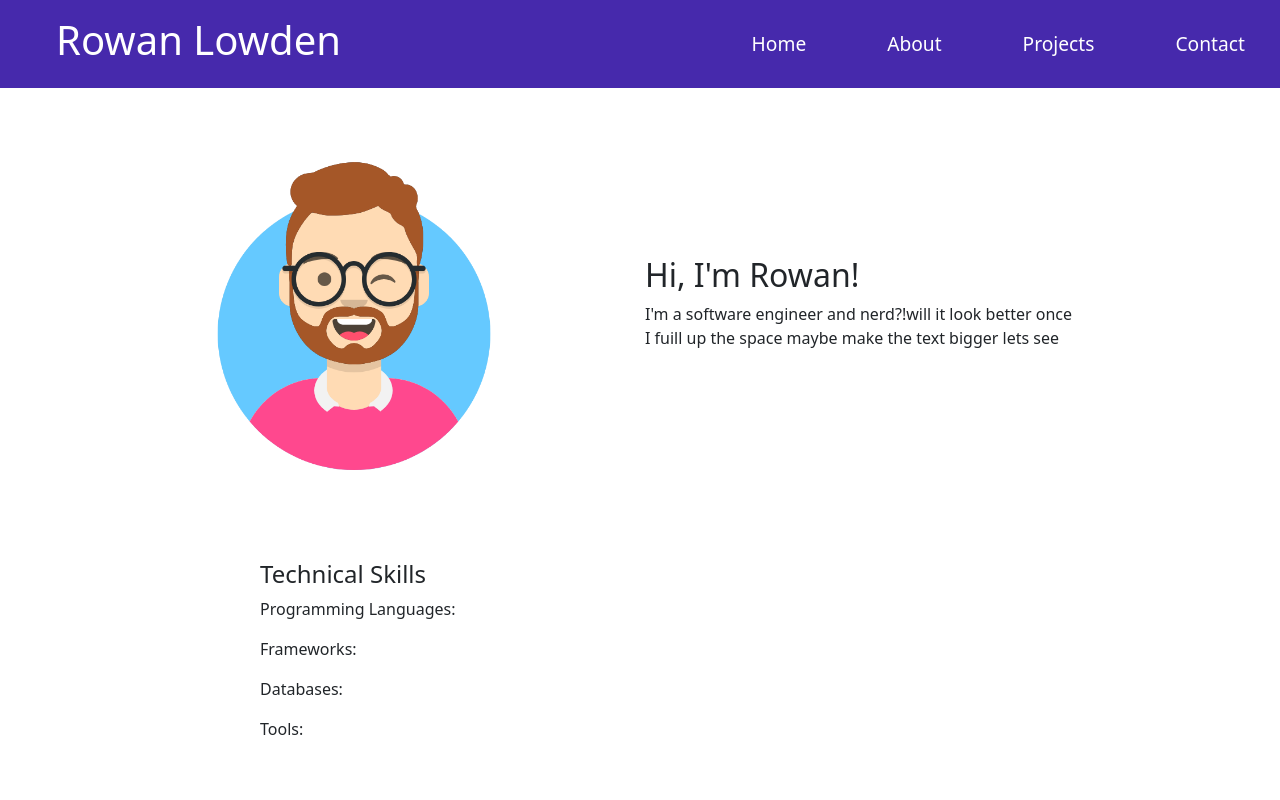
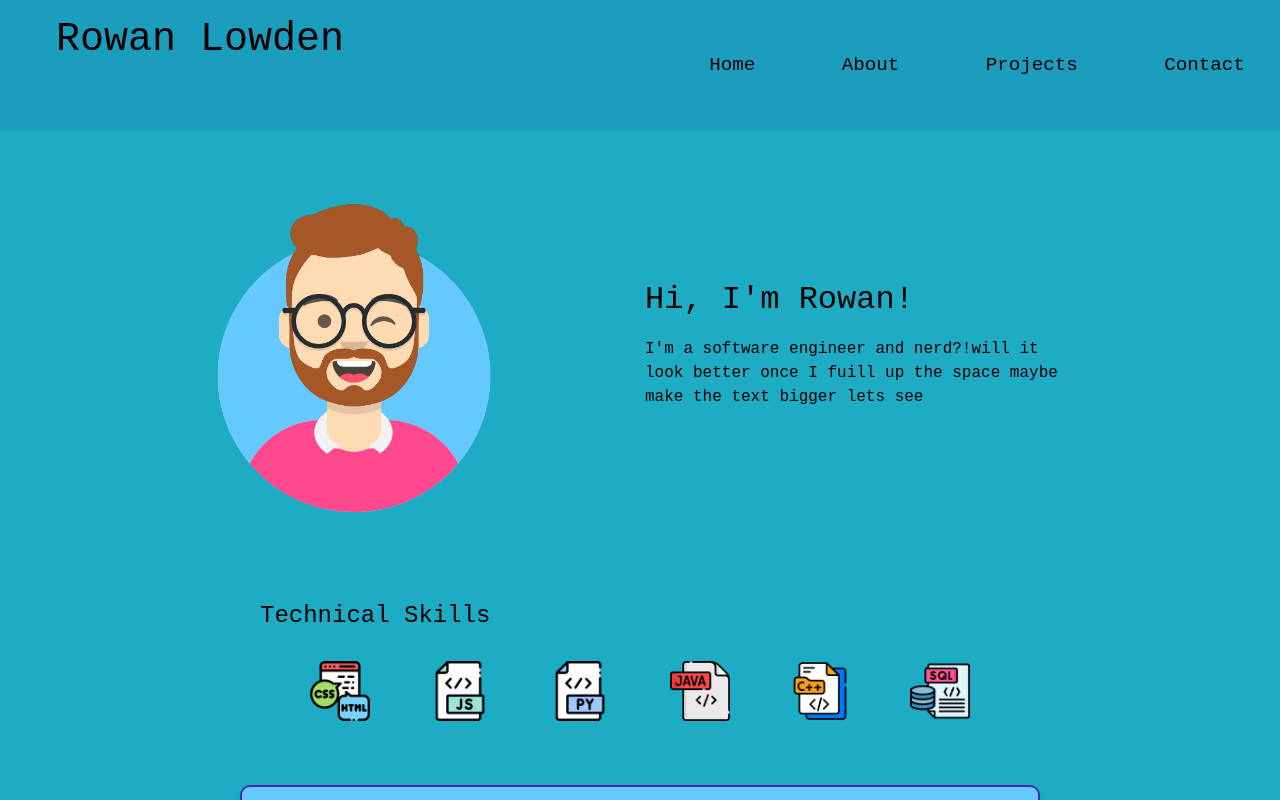
Before and after one commit to rlowden22/rlowden22.github.io, a plain HTML site: page index.html in a window 1280 px wide. Shown: the top 800 px of the page. Drawn offline with nearby package versions, Linux system fonts and the light colour scheme.

Commit message:
icons etc

```diff
--- a/css/main.css
+++ b/css/main.css
@@ -1,10 +1,10 @@
 /* Reset some defaults */
 
 body {
-  margin: 0px;
+  margin: 0;
   font-family: monospace;
-  background: #16035c;
-  color: #fff;
+  background: #1eacc5; /* light blue */
+  color: #000;         /* switch text to black so it’s readable */
 }
 
 /* Header styles */
@@ -12,8 +12,8 @@ header {
   display: flex;                 /* Flexbox for layout */
   justify-content: space-between;/* Push items left and right */
   align-items: center;           /* Center vertically */
-  background: #4629AC;
-  color: white;
+  background: #1b9ebe;
+  color: #070101;
   padding: 1em;
 }
 
@@ -23,7 +23,7 @@ h1 {
 
 /* Navigation links */
 nav a {
-  color: white;
+  color: #070101;
   margin-left: 3em;
   margin-right: 1em;
   text-decoration: none;
@@ -34,8 +34,9 @@ nav a:hover {
   text-decoration: underline;
 }
 
-h1, h2, h3 {
+h1, h2, h3, h4 {
   margin-top: 0;
+  margin-bottom: 4%;
 }
 
 
@@ -84,6 +85,19 @@ h1, h2, h3 {
   margin-bottom: 5%;
 }
 
+.skills-row {
+  display: flex;
+  justify-content: center;
+  flex-wrap: wrap;   /* wrap onto new line if too many */
+  gap: 60px;         /* space between icons */
+}
+
+.skills-row img {
+  width: 60px;       /* set consistent icon size */
+  height: auto;
+}
+
+
 .form-box {
   max-width: 800px;          /* keeps form from stretching too wide */
   width: 100%;               /* responsive */
@@ -96,8 +110,8 @@ h1, h2, h3 {
 }
 
 .footer {
-  background: #4629AC;
-  color: #fff;
+  background: #1b9ebe;
+  color: #070101;
   display: flex;
   justify-content: space-between; /* space out left/middle/right */
   align-items: center;
@@ -125,7 +139,7 @@ h1, h2, h3 {
 }
 
 .footer-top a {
-  color: #fff;
+  color: #070101;
   text-decoration: none;
 }
 
--- a/index.html
+++ b/index.html
@@ -7,15 +7,22 @@
 
   <meta name="viewport" content="width=device-width, initial-scale=1.0">
   <title>Rowan Lowden's website</title>
+   <link
+      href="https://cdn.jsdelivr.net/npm/bootstrap@5.3.3/dist/css/bootstrap.min.css"
+      rel="stylesheet"
+      integrity="sha384-QWTKZyjpPEjISv5WaRU9OFeRpok6YctnYmDr5pNlyT2bRjXh0JMhjY6hW+ALEwIH"
+      crossorigin="anonymous"
+    />
 
   <!-- Link to external CSS file -->
   <link rel="stylesheet" href="css/main.css">
+
 
 </head>
 
 
 
-<body>
+
 
 <header>
 <h1> Rowan Lowden </h1>
@@ -29,7 +36,7 @@
   </nav>
 </header>
 
-
+<body>
 <!-- main content of page -->
   <main>
 
@@ -47,16 +54,20 @@
 
 </section>
 
-  <section id="middle" class="skils">
+  <section id="skills" class="skils">
 
       <!-- Second row: centered text -->
   <div class="center-section">
     <h4>Technical Skills</h4>
-    <p>Programming Languages: </p>
-    <p>Frameworks: </p>
-    <p>Databases: </p>
-    <p>Tools: </p>
+    <div class="skills-row">
+    <img src="images/csshtml.png" alt="HTML/CSS">
+    <img src="images/javascript.png" alt="JavaScript">
+    <img src="images/python.png" alt="Python">
+    <img src="images/java (1).png" alt="Java">
+    <img src="images/c-.png" alt="C++">
+    <img src="images/sql.png" alt="SQL">
   </div>
+</div>
 </div>
 
 
@@ -90,16 +101,17 @@
 
     <!-- Footer-->
      <footer class="footer">
+
   <!-- Left: social links -->
   <div class="footer-links">
     <a href="https://linkedin.com" target="_blank" rel="noopener">
-      <img src="icons/linkedin.png" alt="LinkedIn" />
+      <img src="images/linkedin (2).png" alt="LinkedIn" />
     </a>
     <a href="https://github.com" target="_blank" rel="noopener">
-      <img src="icons/github.png" alt="GitHub" />
+      <img src="images/github.png" alt="GitHub" />
     </a>
     <a href="#bottom">
-      <img src="icons/email.png" alt="Contact" />
+      <img src="images/email (1).png" alt="Contact" />
     </a>
   </div>
 
@@ -114,12 +126,6 @@
   </div>
 </footer>
 
-   <link
-      href="https://cdn.jsdelivr.net/npm/bootstrap@5.3.3/dist/css/bootstrap.min.css"
-      rel="stylesheet"
-      integrity="sha384-QWTKZyjpPEjISv5WaRU9OFeRpok6YctnYmDr5pNlyT2bRjXh0JMhjY6hW+ALEwIH"
-      crossorigin="anonymous"
-    />
 
 
   <!-- JavaScript File -->
```
Also changed, not shown: images/c-.png (added), images/csshtml.png (added), images/email (1).png (added), images/email.png (added), images/github.png (added), images/java (1).png (added), images/javascript.png (added), images/linkedin (1).png (added), images/linkedin (2).png (added), images/linkedin.png (added), images/python.png (added), images/sql.png (added).
